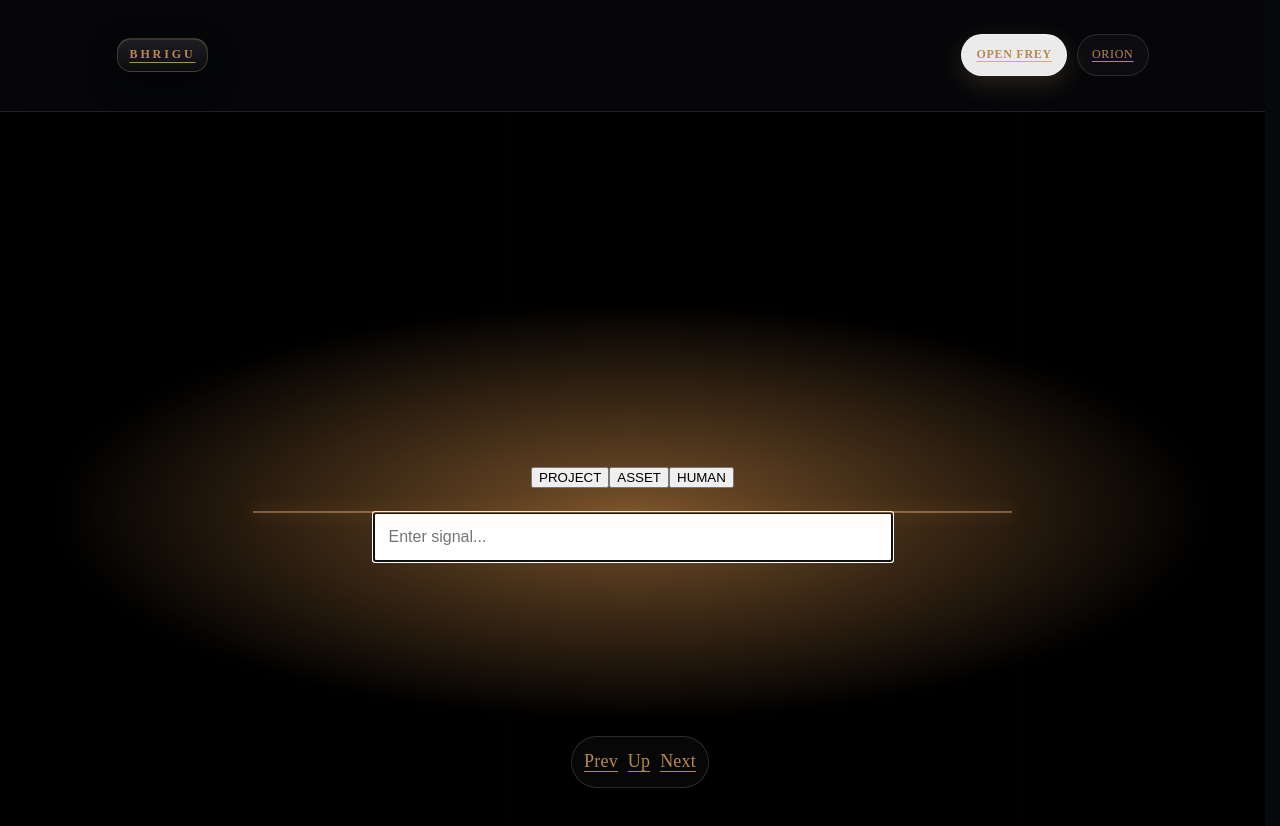
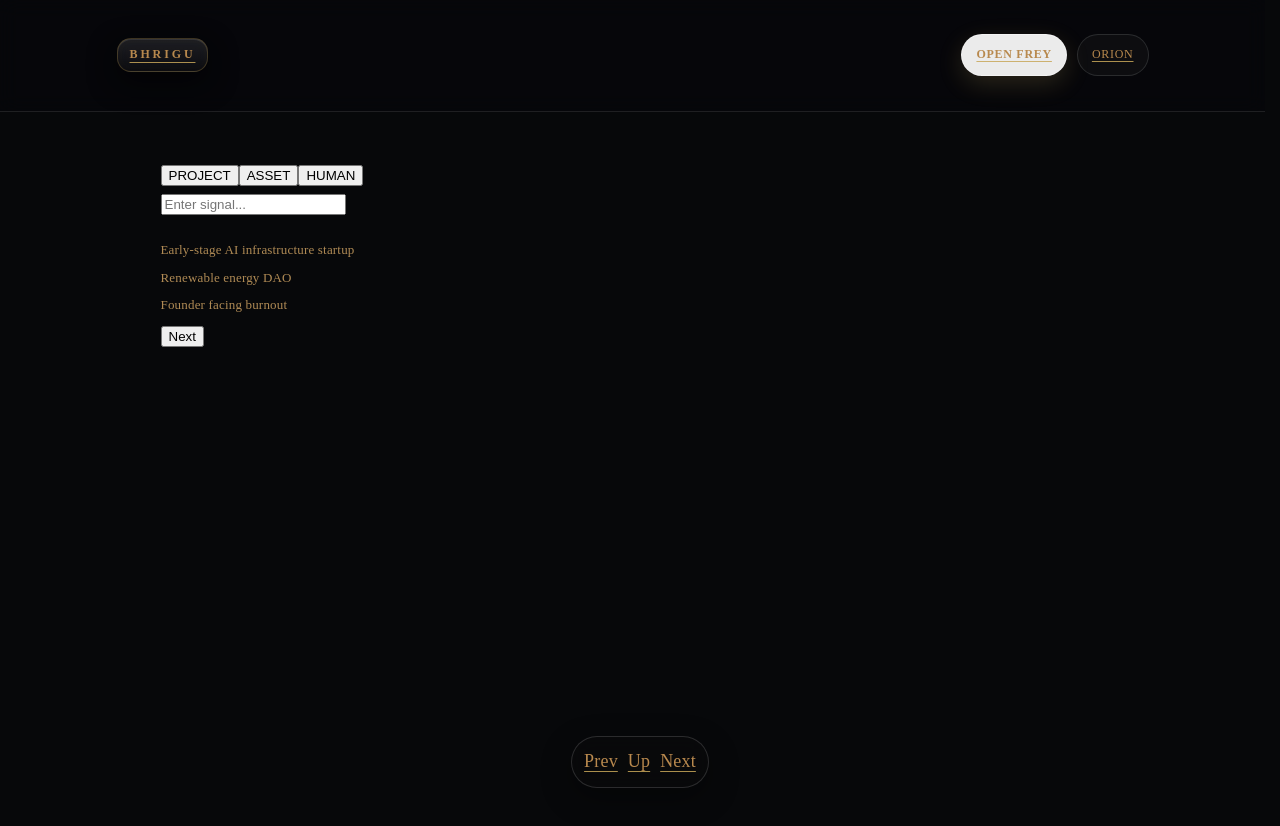
Before and after one commit to AiBhrigu/bhrigu-portal, a Next.js app: page /frey in a window 1280 px wide. Shown: the top 826 px of the page. After the commit the page ends 800 px from the top, so only its background shows below. Built offline with nearby package versions, Linux system fonts and the light colour scheme.

Commit message:
FREY_V6_2_EXAMPLE_SIGNALS

```diff
--- a/pages/frey.js
+++ b/pages/frey.js
@@ -1,58 +1,73 @@
-import { useState } from "react";
-import { useRouter } from "next/router";
+import { useState } from 'react'
+import { useRouter } from 'next/router'
 
 export default function Frey() {
-  const router = useRouter();
-  const [mode, setMode] = useState("project");
-  const [q, setQ] = useState("");
+  const [signal, setSignal] = useState("")
+  const router = useRouter()
 
-  const submit = () => {
-    if (!q.trim()) return;
-    sessionStorage.setItem("frey_mode", mode);
-    sessionStorage.setItem("frey_signal", q);
-    router.push("/reading");
-  };
+  const examples = [
+    "Early-stage AI infrastructure startup",
+    "Renewable energy DAO",
+    "Founder facing burnout"
+  ]
+
+  const goReading = (value) => {
+    const q = value || signal
+    if (!q) return
+    router.push(`/reading?q=${encodeURIComponent(q)}`)
+  }
 
   return (
-    <div style={{
-      minHeight: "100vh",
-      display: "flex",
-      alignItems: "center",
-      justifyContent: "center",
-      background: "radial-gradient(ellipse 70% 40% at center, rgba(255,170,80,0.45) 0%, rgba(0,0,0,0.95) 65%)",
-      position: "relative",
-      color: "#e7c58f"
-    }}>
-      <div style={{
-        position: "absolute",
-        width: "60%",
-        height: "1px",
-        background: "rgba(255,190,120,0.8)",
-        boxShadow: "0 0 18px rgba(255,170,80,0.9)",
-        top: "50%",
-        transform: "translateY(-50%)"
-      }} />
+    <div className="phiPageFrame freyRoot heroScene">
+      <div className="freyShell">
 
-      <div style={{ width: "520px", maxWidth: "90%", textAlign: "center" }}>
-        <div style={{ marginBottom: "20px" }}>
-          <button onClick={() => setMode("project")}>PROJECT</button>
-          <button onClick={() => setMode("asset")}>ASSET</button>
-          <button onClick={() => setMode("human")}>HUMAN</button>
+        <div className="freyModes">
+          <button>PROJECT</button>
+          <button>ASSET</button>
+          <button>HUMAN</button>
         </div>
 
         <input
-          autoFocus
-          value={q}
-          onChange={(e) => setQ(e.target.value)}
-          onKeyDown={(e) => e.key === "Enter" && submit()}
+          value={signal}
+          onChange={(e) => setSignal(e.target.value)}
           placeholder="Enter signal..."
-          style={{
-            width: "100%",
-            padding: "14px",
-            fontSize: "16px"
-          }}
         />
+
+        <div className="exampleLayer">
+          {examples.map((ex, i) => (
+            <div
+              key={i}
+              className="exampleItem"
+              onClick={() => goReading(ex)}
+            >
+              {ex}
+            </div>
+          ))}
+        </div>
+
+        <div className="freyNav">
+          <button onClick={() => goReading()}>Next</button>
+        </div>
+
+        <style jsx>{`
+          .exampleLayer {
+            margin-top: 20px;
+            font-size: 13px;
+            opacity: 0.8;
+          }
+
+          .exampleItem {
+            margin-bottom: 6px;
+            cursor: pointer;
+            color: rgba(255,200,120,0.85);
+          }
+
+          .exampleItem:hover {
+            opacity: 1;
+          }
+        `}</style>
+
       </div>
     </div>
-  );
+  )
 }
```
